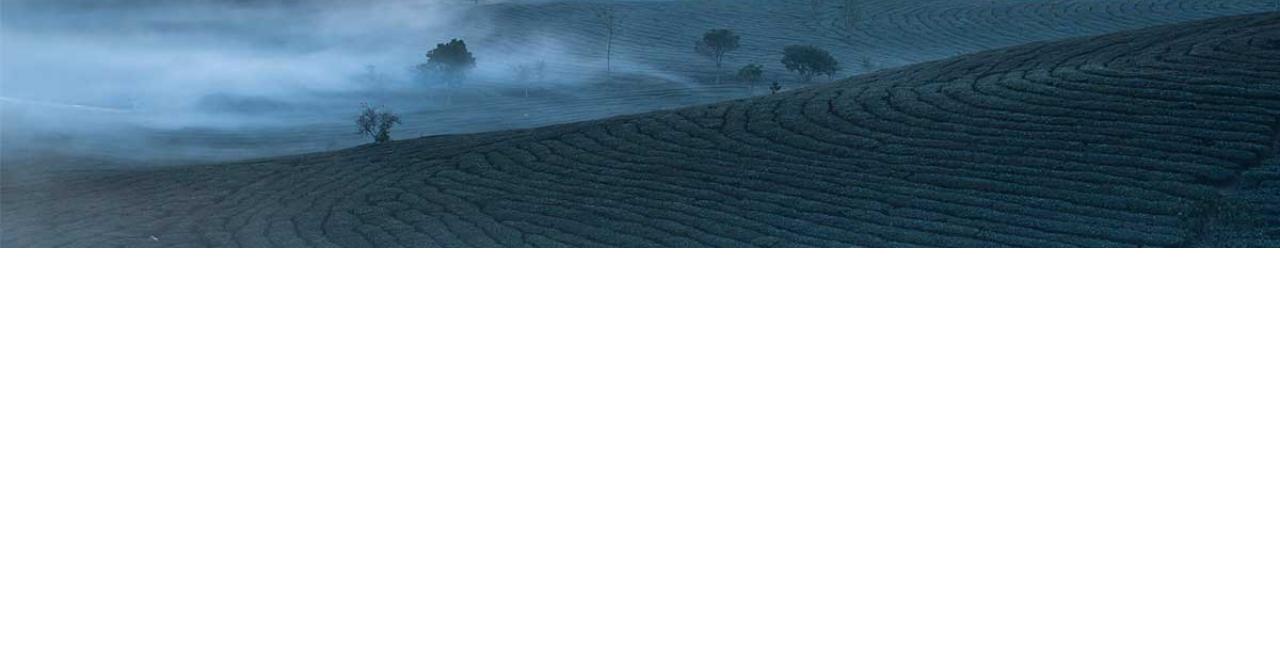
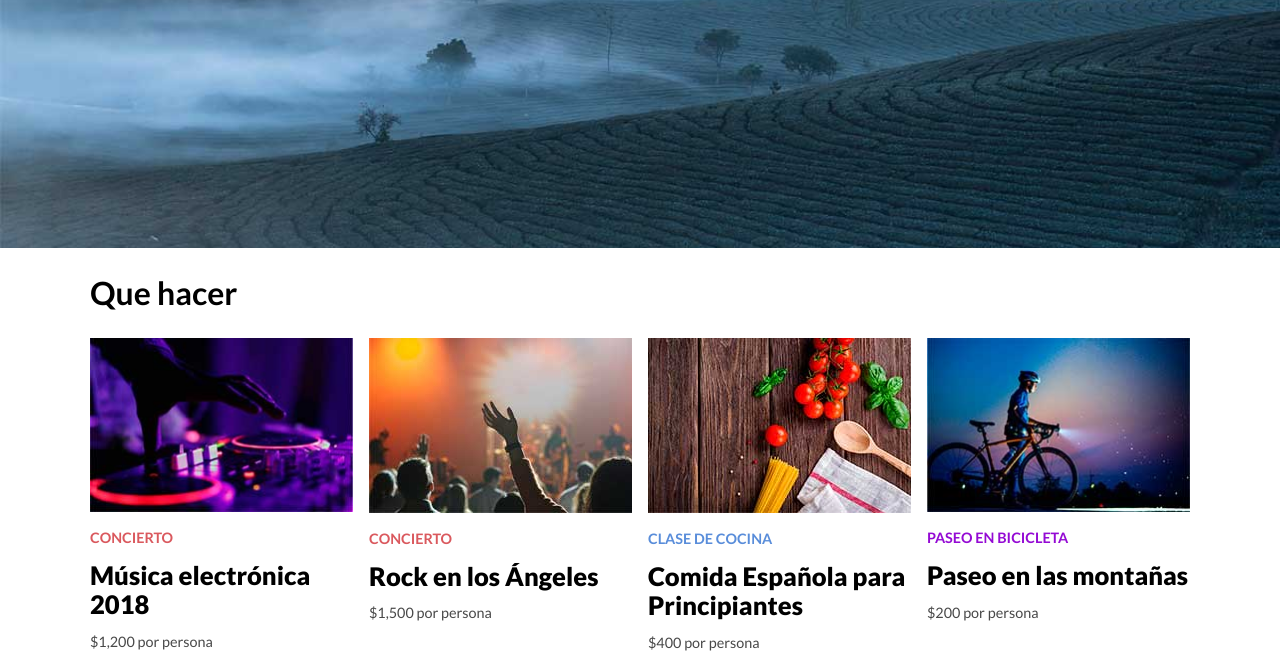
Before and after one commit to FerGuevaraM95/airbnb, a plain HTML site: page index.html in a window 1280 px wide. Shown: the part 552-1218 px from the top of the page. Before the commit the page ends 800 px from the top, so only its background shows below. Drawn offline with nearby package versions, Linux system fonts and the light colour scheme.

Commit message:
Add cards

```diff
--- a/css/styles.css
+++ b/css/styles.css
@@ -3,6 +3,10 @@
     --primary: #da595e;
     --dark: #484848;
     --white: #fff;
+    --lodging: #275154;
+    --concert: #da595e;
+    --class: #598dda;
+    --walk: #940ad4;
 }
 
 html {
@@ -24,6 +28,25 @@ h2 {
 
 h3 {
     font-size: 1.8rem;
+}
+
+
+/** COLORS **/
+
+.lodging {
+    color: var(--lodging);
+}
+
+.concert {
+    color: var(--concert);
+}
+
+.class {
+    color: var(--class);
+}
+
+.walk {
+    color: var(--walk);
 }
 
 
@@ -104,3 +127,33 @@ form input[type="submit"] {
     color: var(--white);
     cursor: pointer;
 }
+
+
+/** MAIN CONTENT **/
+
+.cards-container {
+    display: grid;
+    grid-template-columns: repeat(auto-fit, minmax(250px, 1fr));
+    grid-gap: 1rem;
+}
+
+.card img {
+    width: 100%;
+}
+
+.info .category {
+    font-size: .9rem;
+    font-weight: 700;
+    text-transform: uppercase;
+}
+
+.info .title {
+    margin: 0;
+    font-size: 1.6rem;
+    font-weight: 900;
+}
+
+.info .price {
+    font-size: .9rem;
+    color: var(--dark);
+}
--- a/index.html
+++ b/index.html
@@ -42,6 +42,51 @@
         </div>
     </div>
 
+    <!-- CARDS CONTAINER -->
+    <main class="content container">
+        <section class="to-do">
+            <h2>Que hacer</h2>
+            <div class="cards-container">
+                <!-- CARD 1 -->
+                <div class="card">
+                    <img src="./img/hacer1.jpg" alt="img">
+                    <div class="info">
+                        <p class="category concert">Concierto</p>
+                        <p class="title">Música electrónica 2018</p>
+                        <p class="price">$1,200 por persona</p>
+                    </div>
+                </div>
+                <!-- CARD 2 -->
+                <div class="card">
+                    <img src="./img/hacer2.jpg" alt="img">
+                    <div class="info">
+                        <p class="category concert">Concierto</p>
+                        <p class="title">Rock en los Ángeles</p>
+                        <p class="price">$1,500 por persona</p>
+                    </div>
+                </div>
+                <!-- CARD 3 -->
+                <div class="card">
+                    <img src="./img/hacer3.jpg" alt="img">
+                    <div class="info">
+                        <p class="category class">Clase de Cocina</p>
+                        <p class="title">Comida Española para Principiantes</p>
+                        <p class="price">$400 por persona</p>
+                    </div>
+                </div>
+                <!-- CARD 4 -->
+                <div class="card">
+                    <img src="./img/hacer4.jpg" alt="img">
+                    <div class="info">
+                        <p class="category walk">Paseo en Bicicleta</p>
+                        <p class="title">Paseo en las montañas</p>
+                        <p class="price">$200 por persona</p>
+                    </div>
+                </div>
+            </div>
+        </section>
+    </main>
+
     <!-- SCRIPTS -->
     <script src="js/scripts.js"></script>
 </body>
```
